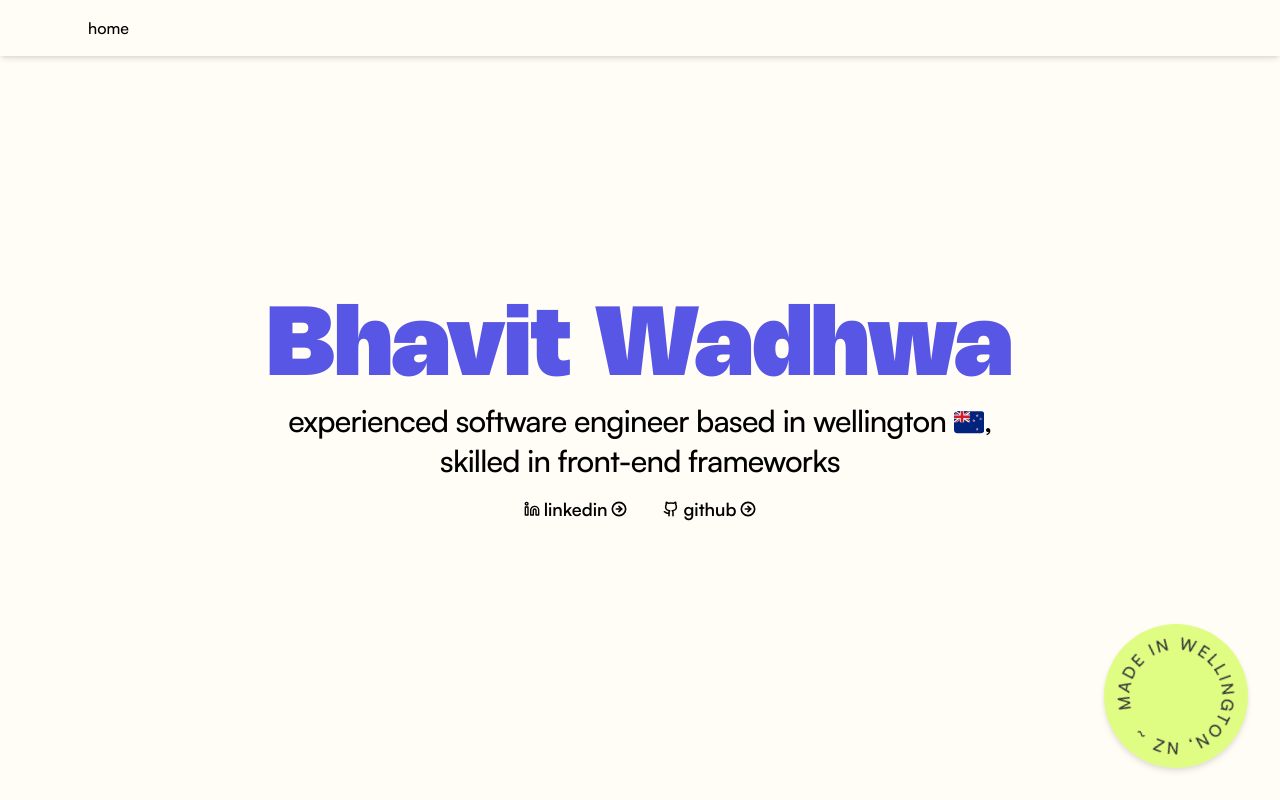
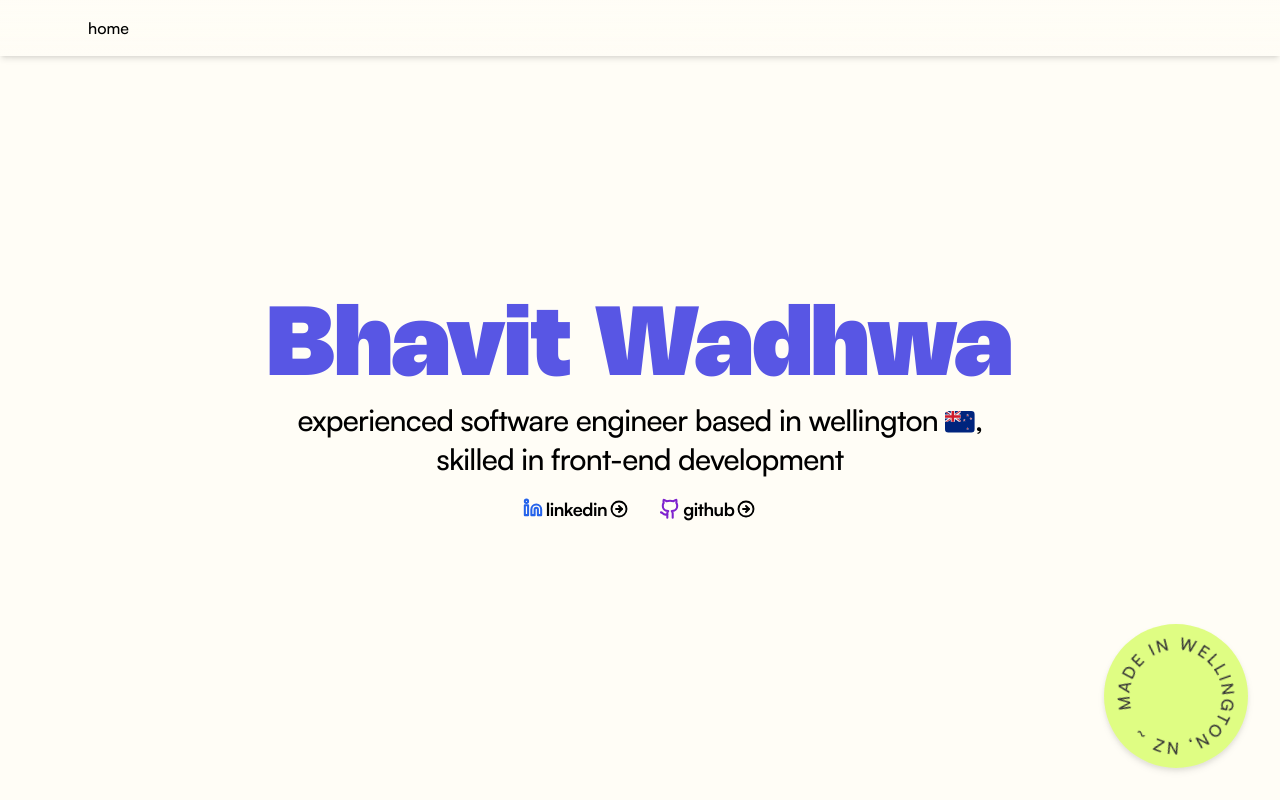
Before and after one commit to wa-bha/v2-personal-website, a Next.js app: page / in a window 1280 px wide. Shown: the top 800 px of the page. Built offline with nearby package versions, Linux system fonts and the light colour scheme.

Commit message:
feat: add external links to wobble card

```diff
--- a/src/app/page.tsx
+++ b/src/app/page.tsx
@@ -17,26 +17,26 @@ export default function Home() {
             <h1 className="text-[10vw] md:text-[6em]">Bhavit Wadhwa</h1>
           </ExternalLink>
 
-          <div className="mt-0 sm:mt-[-1.25em] px-10 md:px-2 md:w-[48rem]">
-            <p className="font-medium text-center text-[5vw] tracking-tight md:text-[1.9em] md:leading-tight">
+          <div className="mt-[-0.5rem] sm:mt-[-1.25em] px-10 md:px-2 md:w-[48rem]">
+            <p className="font-medium text-center text-[5vw] tracking-tight md:text-[1.85em] md:leading-tight">
               experienced software engineer based in wellington{" "}
-              <FlagNZ className="mb-1 inline-flex h-[1em]" />, skilled in front-end frameworks
+              <FlagNZ className="mb-1 inline-flex h-[1em]" />, skilled in front-end development
             </p>
           </div>
 
-          <div className="pt-[1em] flex flex-wrap justify-center gap-y-2 md:gap-x-5">
+          <div className="pt-[1em] flex flex-wrap justify-center gap-y-2 md:gap-x-5 font-bold md:text-lg tracking-tight">
             <ExternalLink href="https://www.linkedin.com/in/bhavit-wadhwa/">
-              <div className="slide-in-underline after:bg-slate-blue flex flex-nowrap items-center">
-                <Linkedin className="h-[1em]" strokeWidth="2.1px" />
-                <span className="font-semibold text-sm md:text-lg">linkedin</span>
+              <div className="slide-in-underline after:bg-blue-500 flex flex-nowrap items-center">
+                <Linkedin className="pb-0.5 pr-0.5 h-[1.2em] text-blue-600" strokeWidth="2.5px" />
+                <span>linkedin</span>
                 <CircleArrowRight className="h-[1em]" strokeWidth="2.5px" />
               </div>
             </ExternalLink>
 
             <ExternalLink href="https://github.com/wa-bha">
-              <div className="slide-in-underline after:bg-slate-blue flex flex-nowrap items-center">
-                <Github className="h-[1em]" strokeWidth="2.3px" />
-                <span className="font-semibold text-sm md:text-lg">github</span>
+              <div className="slide-in-underline after:bg-purple-600 flex flex-nowrap items-center">
+                <Github className="pr-0.5 h-[1.2em] text-purple-700" strokeWidth="2.3px" />
+                <span>github</span>
                 <CircleArrowRight className="h-[1em]" strokeWidth="2.5px" />
               </div>
             </ExternalLink>
--- a/src/components/ExperienceCard/ExperienceCard.tsx
+++ b/src/components/ExperienceCard/ExperienceCard.tsx
@@ -85,7 +85,7 @@ const ExperienceCard = ({ companyName }: { companyName: CompanyNames }) => {
   return (
     <section>
       {/* Image */}
-      <WobbleCard containerClassName={backgroundVariants({ variant: companyName })}>
+      <WobbleCard href={href} containerClassName={backgroundVariants({ variant: companyName })}>
         <Image
           className="top-10 md:top-24 right-[-2rem] absolute rounded-lg object-contain"
           src={image}
--- a/src/components/ui/wobble-card.tsx
+++ b/src/components/ui/wobble-card.tsx
@@ -1,17 +1,18 @@
 "use client";
+
 import React, { useState } from "react";
 import { motion } from "framer-motion";
 import { cn } from "@/utils/cn";
+import ExternalLink from "../ExternalLink";
 
-export const WobbleCard = ({
-  children,
-  containerClassName,
-  className
-}: {
+interface Props {
   children: React.ReactNode;
+  href: string;
   containerClassName?: string;
   className?: string;
-}) => {
+}
+
+export const WobbleCard = ({ children, containerClassName, className, href }: Props) => {
   const [mousePosition, setMousePosition] = useState({ x: 0, y: 0 });
   const [isHovering, setIsHovering] = useState(false);
 
@@ -22,6 +23,7 @@ export const WobbleCard = ({
     const y = (clientY - (rect.top + rect.height / 2)) / 20;
     setMousePosition({ x, y });
   };
+
   return (
     <motion.section
       onMouseMove={handleMouseMove}
@@ -41,8 +43,9 @@ export const WobbleCard = ({
         containerClassName
       )}
     >
+      <ExternalLink href={href}>
         <div
-        className="relative h-full [background-image:radial-gradient(88%_100%_at_top,rgba(255,255,255,0.5),rgba(255,255,255,0))] sm:mx-0 sm:rounded-lg overflow-hidden"
+          className="cursor-pointer relative h-full [background-image:radial-gradient(88%_100%_at_top,rgba(255,255,255,0.5),rgba(255,255,255,0))] sm:mx-0 sm:rounded-lg overflow-hidden"
           style={{
             boxShadow:
               "0 10px 32px rgba(34, 42, 53, 0.12), 0 1px 1px rgba(0, 0, 0, 0.05), 0 0 0 1px rgba(34, 42, 53, 0.05), 0 4px 6px rgba(34, 42, 53, 0.08), 0 24px 108px rgba(47, 48, 55, 0.10)"
@@ -61,6 +64,7 @@ export const WobbleCard = ({
             {children}
           </motion.div>
         </div>
+      </ExternalLink>
     </motion.section>
   );
 };
@@ -68,8 +72,9 @@ export const WobbleCard = ({
 const Noise = () => {
   return (
     <div
-      className="absolute inset-0 w-full h-full scale-[1.2] transform opacity-10 [mask-image:radial-gradient(#fff,transparent,75%)]"
+      className="absolute inset-0 w-full h-full scale-[1.2] transform opacity-10"
       style={{
+        maskImage: "radial-gradient(#fff, transparent, 75%)",
         backgroundImage: "url(/images/noise.webp)",
         backgroundSize: "30%"
       }}
```
Lines whose indentation alone changed are shown as unchanged.
